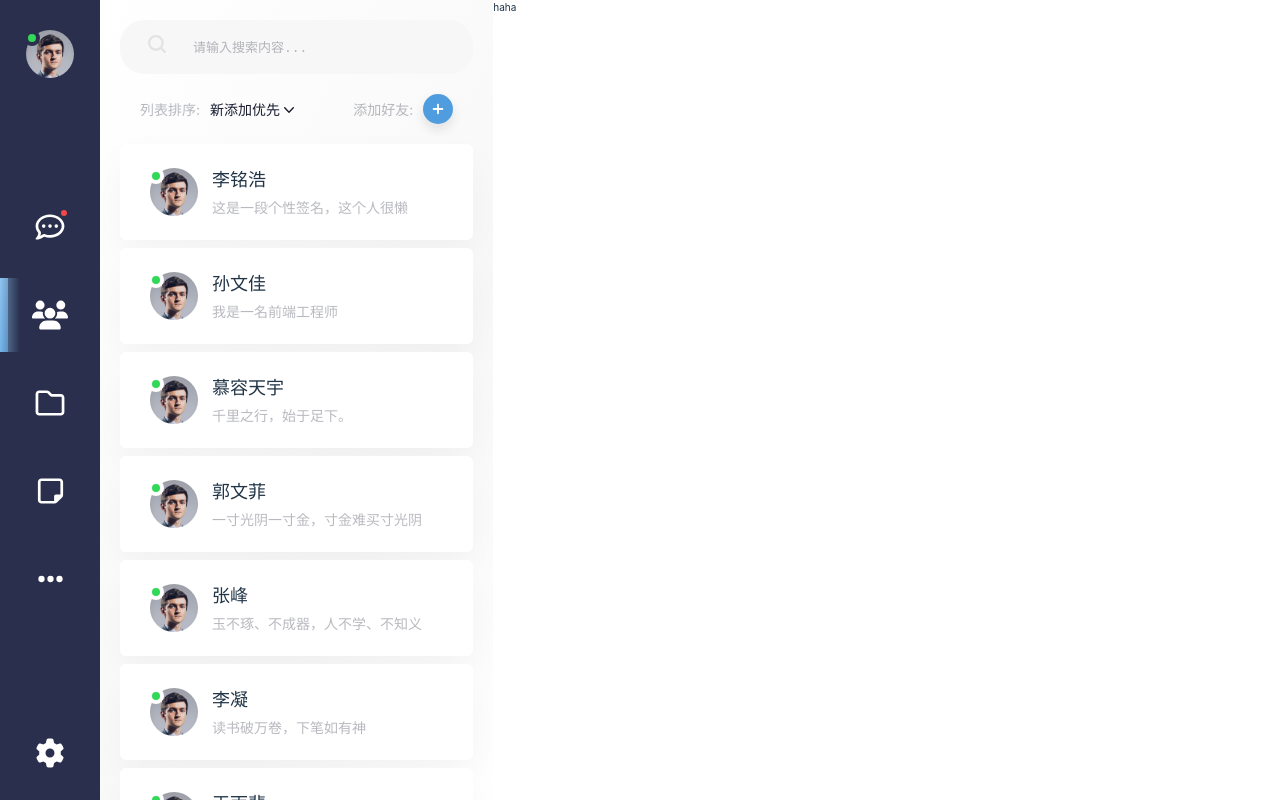
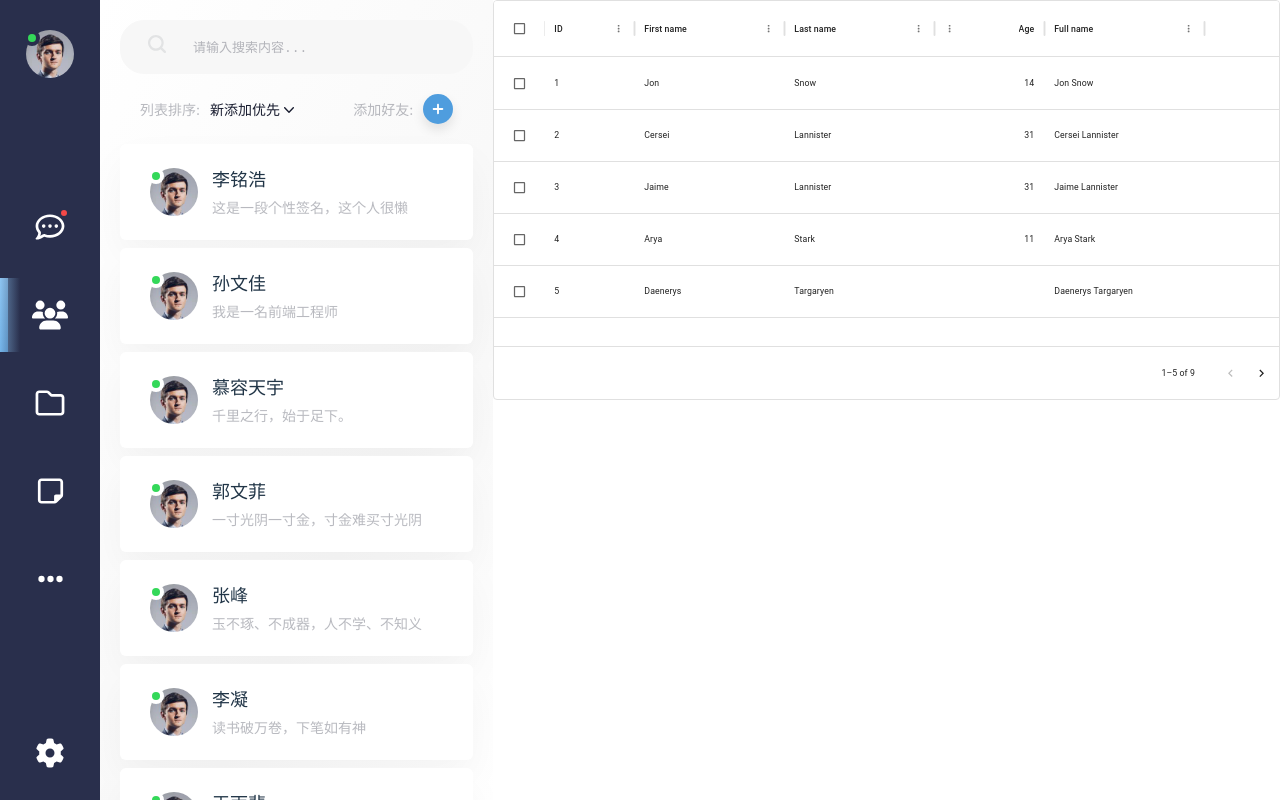
Before and after one commit to Julian-Huang-1/DataAgent, a React (Vite) app in the folder apps/ex-app/: page /contacts in a window 1280 px wide. Built offline with nearby package versions, Linux system fonts and the light colour scheme.

Commit message:
feat(ex-app): add a errorBoundary function

```diff
--- a/apps/ex-app/package.json
+++ b/apps/ex-app/package.json
@@ -60,5 +60,9 @@
     "storybook": "^8.0.0",
     "vite": "^5.1.6",
     "vite-plugin-svgr": "^4.2.0"
+  },
+  "peerDependencies": {
+    "react": "^17.0.0 || ^18.0.0",
+    "react-dom": "^17.0.0 || ^18.0.0"
   }
 }
--- a/apps/ex-app/src/components/Excel/index.jsx
+++ b/apps/ex-app/src/components/Excel/index.jsx
@@ -1,21 +1,101 @@
-import React from "react";
-import { DataGrid } from "@mui/x-data-grid";
-const rows = [
-  { id: 1, col1: "Hello", col2: "World" },
-  { id: 2, col1: "DataGridPro", col2: "is Awesome" },
-  { id: 3, col1: "MUI", col2: "is Amazing" },
+import * as React from 'react';
+import Box from '@mui/material/Box';
+import { DataGrid } from '@mui/x-data-grid';
+
+const columns = [
+  { field: 'id', headerName: 'ID', width: 90 },
+  {
+    field: 'firstName',
+    headerName: 'First name',
+    width: 150,
+    editable: true,
+  },
+  {
+    field: 'lastName',
+    headerName: 'Last name',
+    width: 150,
+    editable: true,
+  },
+  {
+    field: 'age',
+    headerName: 'Age',
+    type: 'number',
+    width: 110,
+    editable: true,
+  },
+  {
+    field: 'fullName',
+    headerName: 'Full name',
+    description: 'This column has a value getter and is not sortable.',
+    sortable: false,
+    width: 160,
+    valueGetter: (value, row) => `${row.firstName || ''} ${row.lastName || ''}`,
+  },
 ];
 
-const columns = [
-  { field: "col1", headerName: "Column 1", width: 150 },
-  { field: "col2", headerName: "Column 2", width: 150 },
+const rows = [
+  { id: 1, lastName: 'Snow', firstName: 'Jon', age: 14 },
+  { id: 2, lastName: 'Lannister', firstName: 'Cersei', age: 31 },
+  { id: 3, lastName: 'Lannister', firstName: 'Jaime', age: 31 },
+  { id: 4, lastName: 'Stark', firstName: 'Arya', age: 11 },
+  { id: 5, lastName: 'Targaryen', firstName: 'Daenerys', age: null },
+  { id: 6, lastName: 'Melisandre', firstName: null, age: 150 },
+  { id: 7, lastName: 'Clifford', firstName: 'Ferrara', age: 44 },
+  { id: 8, lastName: 'Frances', firstName: 'Rossini', age: 36 },
+  { id: 9, lastName: 'Roxie', firstName: 'Harvey', age: 65 },
 ];
 
-export default function Excel() {
+export default function DataGridDemo() {
   return (
-    <div style={{ height: 300, width: "100%" }}>
-      {/* <DataGrid rows={rows} columns={columns} /> */}
-      haha
-    </div>
+    <ErrorBoundary>
+      <Box sx={{ height: 400, width: '100%' }}>
+        <DataGrid
+          rows={rows}
+          columns={columns}
+          initialState={{
+            pagination: {
+              paginationModel: {
+                pageSize: 5,
+              },
+            },
+          }}
+          pageSizeOptions={[5]}
+          checkboxSelection
+          disableRowSelectionOnClick
+        />
+      </Box>
+    </ErrorBoundary>
+
   );
 }
+
+
+import { useState, useEffect } from 'react';
+
+function ErrorBoundary({ children }) {
+  const [hasError, setHasError] = useState(false);
+
+  useEffect(() => {
+    const errorHandler = (error, errorInfo) => {
+      // 可以在这里记录错误信息到日志服务
+      console.error('Error caught by ErrorBoundary:', error, errorInfo);
+      setHasError(true);
+    };
+
+    // 组件挂载时设置错误处理函数
+    window.addEventListener('error', errorHandler);
+
+    // 组件卸载时移除错误处理函数
+    return () => {
+      window.removeEventListener('error', errorHandler);
+    };
+  }, []);
+
+  if (hasError) {
+    // 当错误发生时显示备用 UI
+    return <div>Oops! Something went wrong.</div>;
+  }
+
+  // 正常情况下渲染子组件
+  return children;
+}
```
Also changed, not shown: 1 other file (tests, documents, lock files or other folders).
